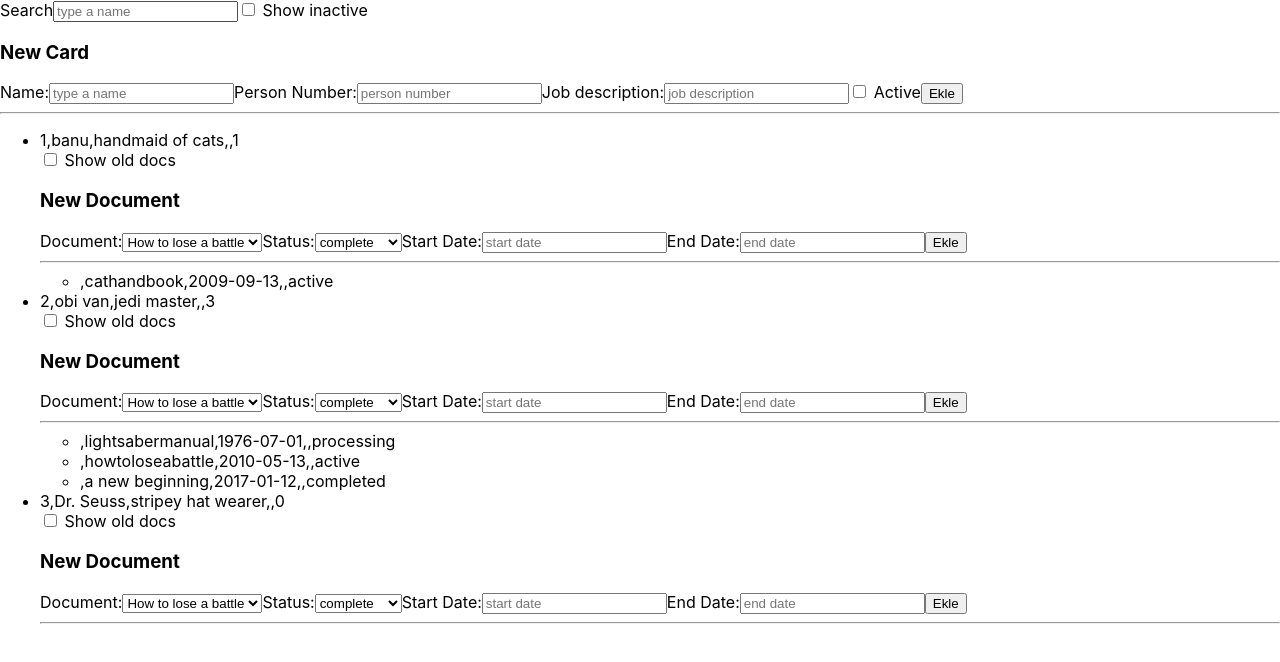
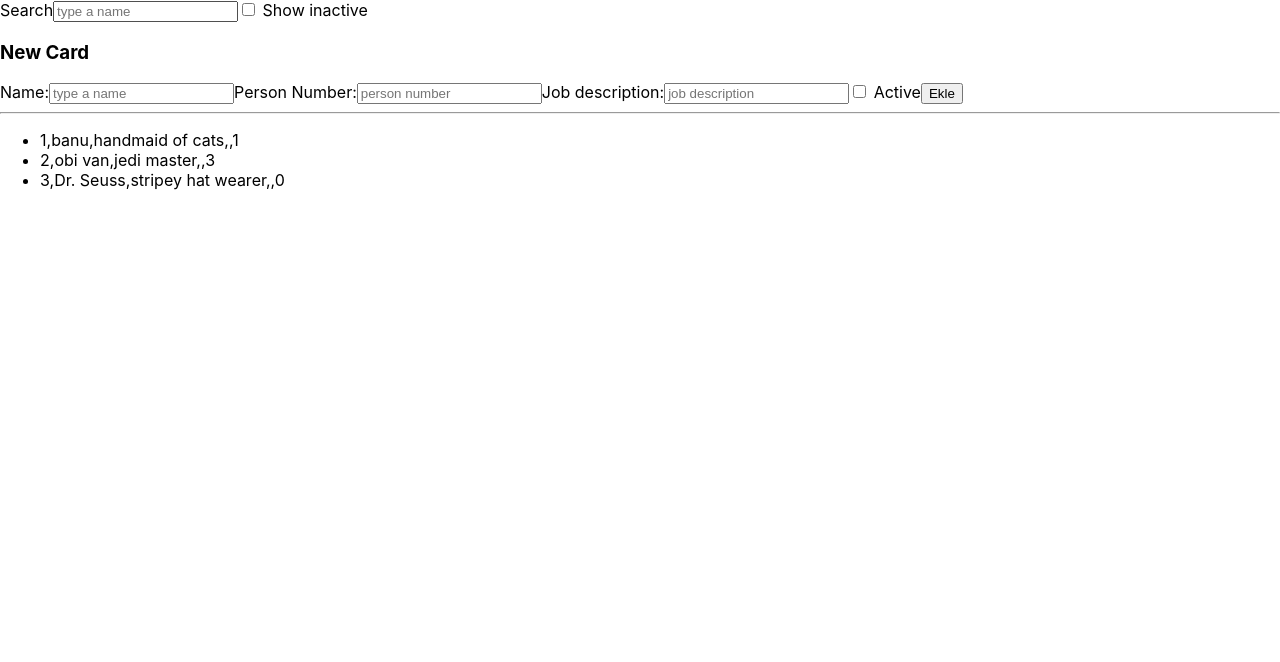
Before and after one commit to BanuKantarcioglu/dtrac2, a React (Create React App) app in the folder client/: page / in a window 1280 px wide. Shown: the top 662 px of the page. Built offline with nearby package versions, Linux system fonts and the light colour scheme.

Commit message:
hidden documents

```diff
--- a/client/public/index.html
+++ b/client/public/index.html
@@ -2,39 +2,12 @@
 <html lang="en">
   <head>
     <meta charset="utf-8">
-    <link rel="shortcut icon" href="%PUBLIC_URL%/favicon.ico">
-    <meta name="viewport" content="width=device-width, initial-scale=1, shrink-to-fit=no">
-    <meta name="theme-color" content="#000000">
-    <!--
-      manifest.json provides metadata used when your web app is added to the
-      homescreen on Android. See https://developers.google.com/web/fundamentals/web-app-manifest/
-    -->
-    <link rel="manifest" href="%PUBLIC_URL%/manifest.json">
-    <!--
-      Notice the use of %PUBLIC_URL% in the tags above.
-      It will be replaced with the URL of the `public` folder during the build.
-      Only files inside the `public` folder can be referenced from the HTML.
-
-      Unlike "/favicon.ico" or "favicon.ico", "%PUBLIC_URL%/favicon.ico" will
-      work correctly both with client-side routing and a non-root public URL.
-      Learn how to configure a non-root public URL by running `npm run build`.
-    -->
-    <title>React App</title>
+    <title>dTrac2 - Welcome to Personnel Document Tracker</title>
   </head>
   <body>
     <noscript>
       You need to enable JavaScript to run this app.
     </noscript>
     <div id="root"></div>
-    <!--
-      This HTML file is a template.
-      If you open it directly in the browser, you will see an empty page.
-
-      You can add webfonts, meta tags, or analytics to this file.
-      The build step will place the bundled scripts into the <body> tag.
-
-      To begin the development, run `npm start` or `yarn start`.
-      To create a production bundle, use `npm run build` or `yarn build`.
-    -->
   </body>
 </html>
--- a/client/src/person.js
+++ b/client/src/person.js
@@ -1,16 +1,34 @@
 import React, { Component } from 'react';
 import Documents from './documents.js';
 
-class PeopleList extends Component{
+class Person extends Component{
+
+  constructor(props){
+    super(props)
+    this.state={
+      isHidden:true
+    }
+    this.toggleHidden = this.toggleHidden.bind(this);
+  }
+
+  toggleHidden () {
+
+    this.setState({
+      isHidden: !this.state.isHidden
+    });
+  }
+
   render(props){
     const person = this.props.person;
     return (
-      <li>
+
+      <li onClick={this.toggleHidden}>
           {person.id},{person.name},{person.jobdescription},{person.active},{person.numberofdocs}
-          <Documents documents={person.documents}/>
+          {!this.state.isHidden && <Documents documents={person.documents}/>}
       </li>
     );
   }
+
 }
 
-export default PeopleList;
+export default Person;
```
